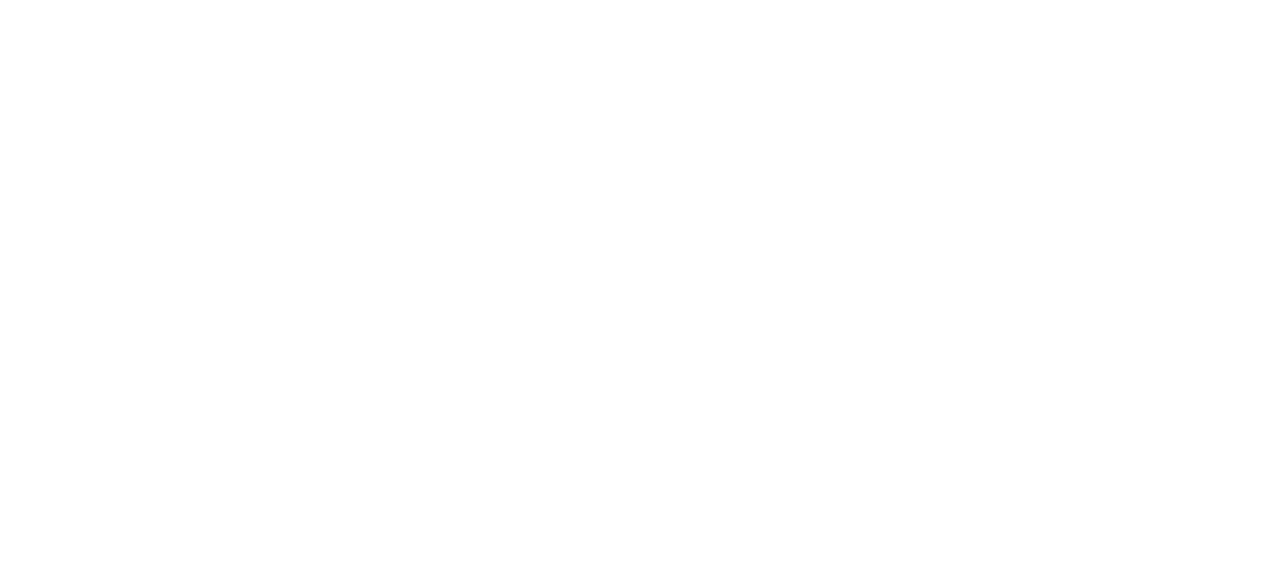
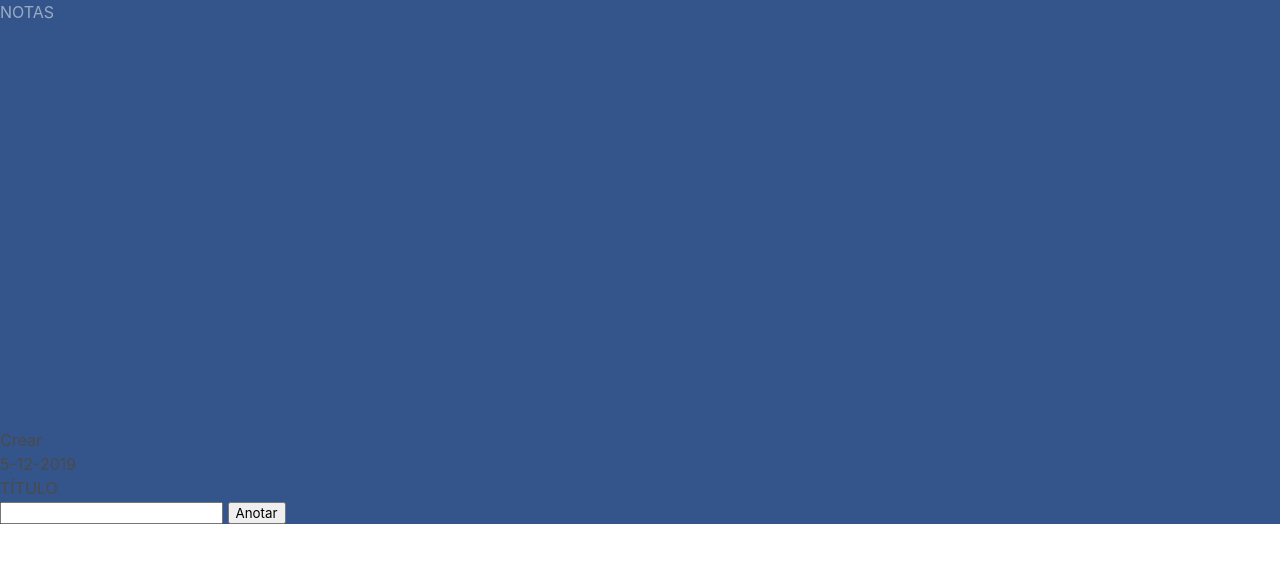
Before and after one commit to caraseli02/FinalVlad, a Flask app: page / in a window 1280 px wide. Before the commit the part shown is empty. Shown: the top 563 px of the page. Run offline with Flask 2, Linux system fonts and the light colour scheme; some libraries are stand-ins or nearby versions.

Commit message:
Crear conexion con base de datos, Modicar Css

```diff
--- a/app.py
+++ b/app.py
@@ -2,8 +2,17 @@
 from flask import Flask
 from flask import render_template
 from flask import request
+#Paquete para Base de datos
+from pymongo import MongoClient
 
 app = Flask(__name__)
+
+#Mongo URL Atlas
+MONGO_URL_ATLAS = 'mongodb+srv://admin:root@cluster0-ypkpe.azure.mongodb.net/test?retryWrites=true&w=majority'
+
+client = MongoClient(MONGO_URL_ATLAS, ssl_cert_reqs=False)
+db = client['Inserted']
+collection = db['Worlds']
 
 #rutas
 @app.route('/', methods=['GET', 'POST'])
--- a/static/css/main.css
+++ b/static/css/main.css
@@ -0,0 +1,13 @@
+.header__notas {
+  top: 0px;
+  left: 465px;
+  width: 945px;
+  height: 428px;
+  text-align: left;
+  font: Condensed Black 357px/438px Helvetica Neue;
+  letter-spacing: 0;
+  color: #FFFFFF;
+  opacity: 0.5; }
+
+body {
+  background-color: #34558B; }
--- a/static/sass/layouts/_header.scss
+++ b/static/sass/layouts/_header.scss
@@ -0,0 +1,11 @@
+.header__notas{
+  top: 0px;
+  left: 465px;
+  width: 945px;
+  height: 428px;
+  text-align: left;
+  font: Condensed Black 357px/438px Helvetica Neue;
+  letter-spacing: 0;
+  color: #FFFFFF;
+  opacity: 0.5;
+}
--- a/static/sass/main.scss
+++ b/static/sass/main.scss
@@ -22,3 +22,8 @@
 
 @import 'themes/theme';
 @import 'themes/red';
+
+
+body{
+  background-color:#34558B;
+}
--- a/templates/index.html
+++ b/templates/index.html
@@ -1,8 +1,19 @@
 {% extends 'layout.html' %}
+<!-- Header BLOCK -->
+{% block header %}
 
+    <span class="header_crear">Crear</span>
+
+{% endblock %}
 
 <!-- MAIN BLOCK -->
 {% block main %}
 
+    <span>5-12-2019</span>
+    <h2>TÍTULO</h2>
+    <form action="">
+        <input type="text">
+        <button>Anotar</button>
+    </form>
 
 {% endblock %}
--- a/templates/layout.html
+++ b/templates/layout.html
@@ -4,20 +4,19 @@
     <meta charset="UTF-8" />
     <meta name="viewport" content="width=device-width, initial-scale=1.0" />
     <meta http-equiv="X-UA-Compatible" content="ie=edge" />
-    <title>iCalculator</title>
+    <title>Notas</title>
     <link rel="stylesheet" href="https://cdnjs.cloudflare.com/ajax/libs/bulma/0.8.0/css/bulma.min.css">
     <link rel="stylesheet" href="{{ url_for('static', filename = 'css/main.css')}}">
   </head>
   <body>
-    <div class="container">
       <!-- Header-->
       <header>
+      <h2 class="header__notas">NOTAS</h2>
        {% block header %}{% endblock %}
       </header>
 
 
       <!-- MAIN BLOCK -->
       {% block main %}{% endblock %}
-    </div>
   </body>
 </html>
```
Also changed, not shown: 2 other files.
